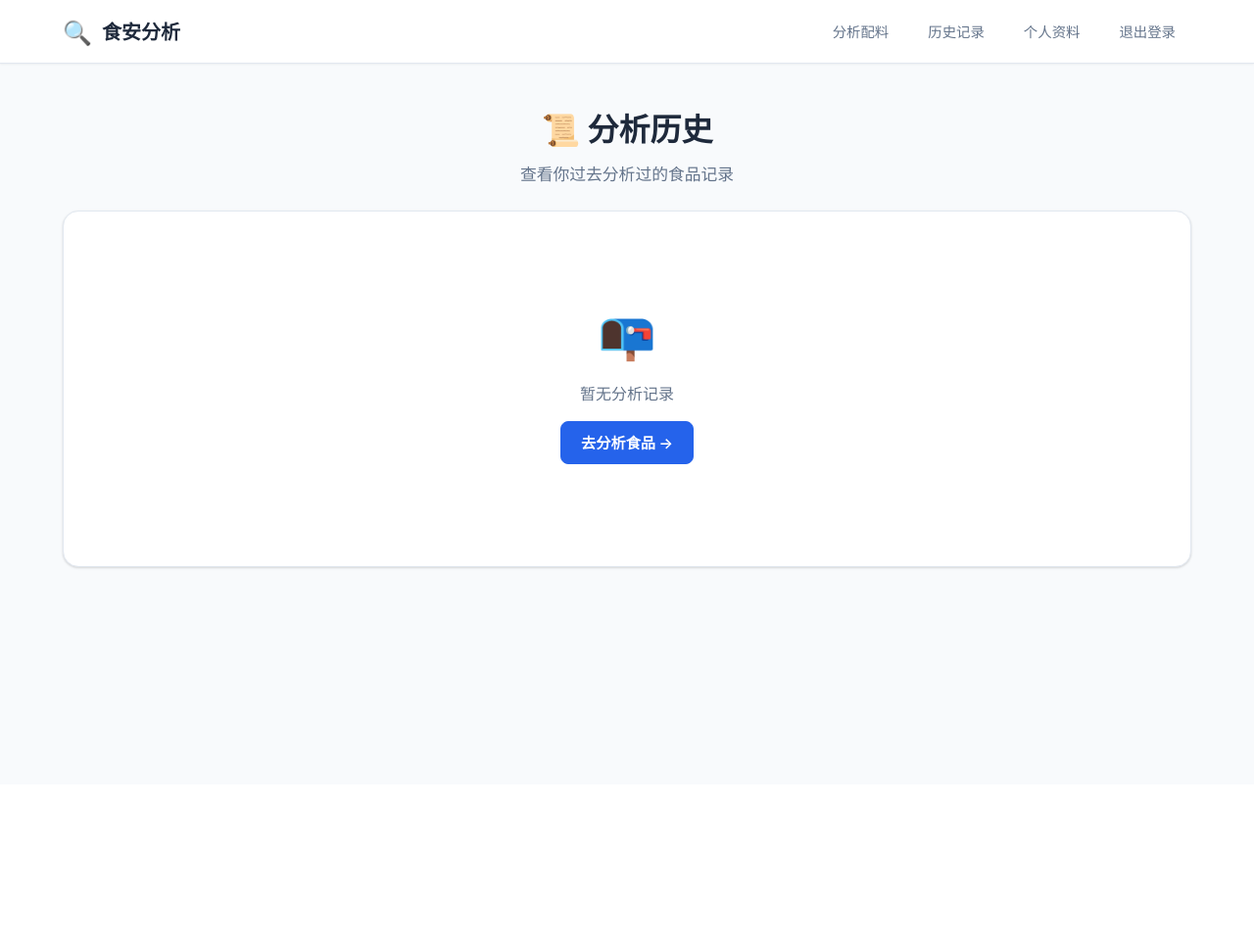
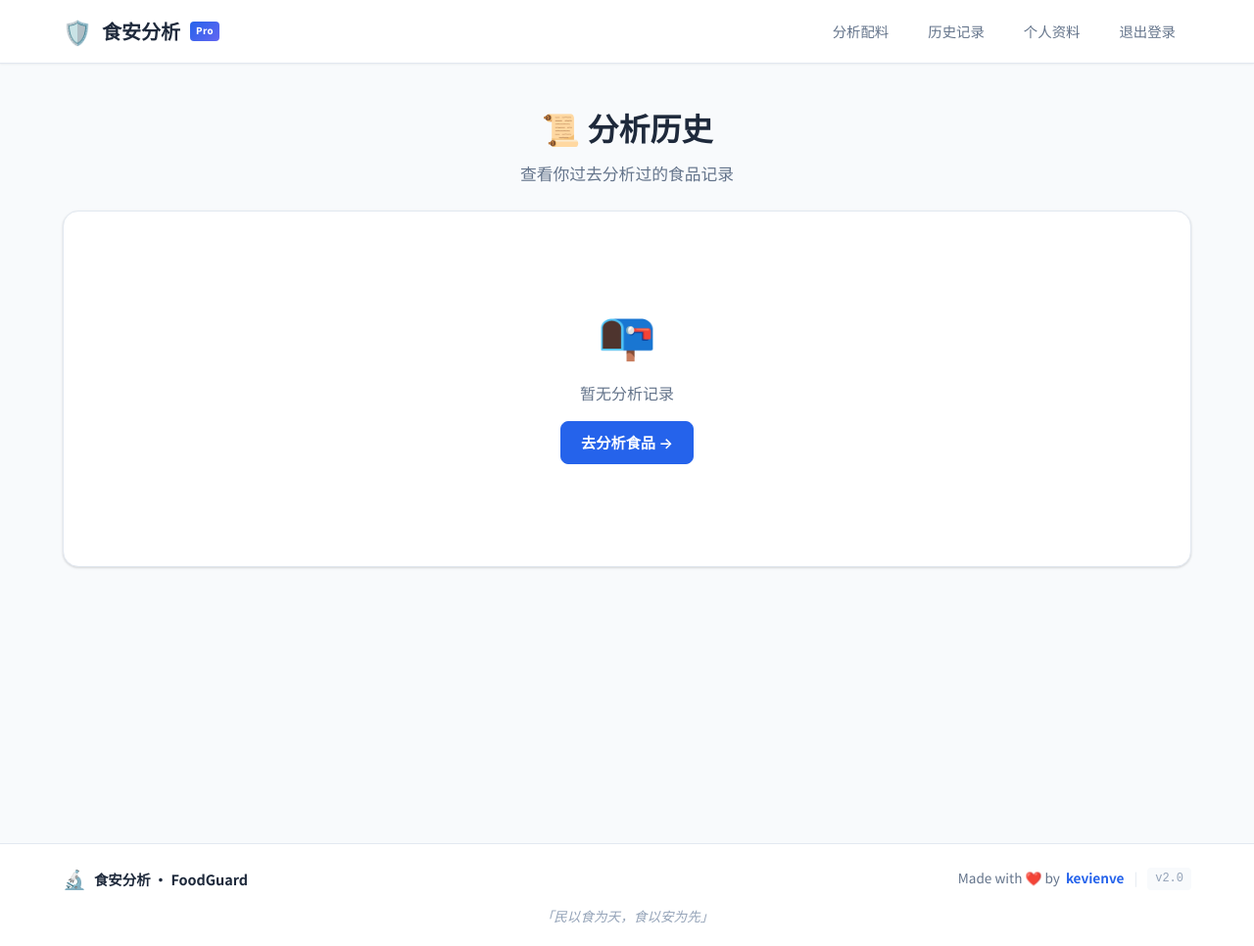
Before and after one commit to kevienve/food-analyzer, a Flask app: page /history in a window 1280 px wide. Shown: the whole page at 98% size. Before the commit the page ends 581 px from the top, so only its background shows below. Run offline with Flask 3, Linux system fonts and the light colour scheme; the visitor is signed in with stand-in values (Sample User, id 1); data that the repository does not hold is empty.

Commit message:
个人品牌定制：底部签名、彩蛋、Pro标记

```diff
--- a/static/css/style.css
+++ b/static/css/style.css
@@ -1375,9 +1375,107 @@ select {
 ::-webkit-scrollbar-thumb { background: #cbd5e1; border-radius: 3px; }
 ::-webkit-scrollbar-thumb:hover { background: #94a3b8; }
 
+/* ====== Footer ====== */
+.site-footer {
+    background: var(--color-surface);
+    border-top: 1px solid var(--color-border);
+    padding: 20px 0;
+    margin-top: 60px;
+}
+
+.footer-container {
+    max-width: 1200px;
+    margin: 0 auto;
+    padding: 0 24px;
+    display: flex;
+    align-items: center;
+    justify-content: space-between;
+    flex-wrap: wrap;
+    gap: 12px;
+}
+
+.footer-brand {
+    display: flex;
+    align-items: center;
+    gap: 8px;
+    font-weight: 700;
+    font-size: 0.9rem;
+    color: var(--color-text);
+}
+
+.footer-icon { font-size: 1.2rem; }
+
+.footer-credit {
+    display: flex;
+    align-items: center;
+    gap: 6px;
+    font-size: 0.85rem;
+    color: var(--color-text-secondary);
+}
+
+.footer-author {
+    font-weight: 700;
+    color: var(--color-primary);
+    text-decoration: none;
+    transition: var(--transition);
+}
+
+.footer-author:hover {
+    color: var(--color-info);
+    text-decoration: underline;
+}
+
+.footer-divider {
+    color: var(--color-border);
+    margin: 0 4px;
+}
+
+.footer-version {
+    font-family: 'Courier New', monospace;
+    font-size: 0.75rem;
+    color: var(--color-text-muted);
+    background: var(--color-bg);
+    padding: 2px 8px;
+    border-radius: 4px;
+}
+
+.footer-tagline {
+    width: 100%;
+    text-align: center;
+    font-size: 0.85rem;
+    color: var(--color-text-muted);
+    font-style: italic;
+    transition: opacity 0.4s ease;
+}
+
+/* Brand version badge */
+.brand-version {
+    font-size: 0.6rem;
+    font-weight: 800;
+    background: linear-gradient(135deg, var(--color-primary), var(--color-info));
+    color: #fff;
+    padding: 2px 6px;
+    border-radius: 4px;
+    letter-spacing: 0.5px;
+    vertical-align: super;
+}
+
+/* Shake animation for easter egg */
+@keyframes shake {
+    0%, 100% { transform: rotate(0deg); }
+    20% { transform: rotate(-15deg); }
+    40% { transform: rotate(15deg); }
+    60% { transform: rotate(-10deg); }
+    80% { transform: rotate(5deg); }
+}
+
+@media (max-width: 640px) {
+    .footer-container { flex-direction: column; text-align: center; }
+}
+
 /* ====== Print ====== */
 @media print {
-    .navbar, .nav-mobile, .nav-toggle, .toast,
+    .navbar, .nav-mobile, .nav-toggle, .toast, .site-footer,
     .btn, .analysis-overlay, .modal-overlay { display: none !important; }
     .card { box-shadow: none; border: 1px solid #ddd; }
 }
--- a/templates/base.html
+++ b/templates/base.html
@@ -14,8 +14,9 @@
     <nav class="navbar" id="navbar">
         <div class="nav-container">
             <a href="/dashboard" class="nav-brand">
-                <span class="brand-icon">🔍</span>
+                <span class="brand-icon" id="brandIcon" title="食安分析">🛡️</span>
                 <span class="brand-text">食安分析</span>
+                <span class="brand-version">Pro</span>
             </a>
             <div class="nav-links">
                 <a href="/dashboard" class="nav-link">分析配料</a>
@@ -39,6 +40,26 @@
     <main class="main-content">
         {% block content %}{% endblock %}
     </main>
+
+    {% if session.user_id %}
+    <footer class="site-footer">
+        <div class="footer-container">
+            <div class="footer-brand">
+                <span class="footer-icon">🔬</span>
+                <span>食安分析 · FoodGuard</span>
+            </div>
+            <div class="footer-credit">
+                <span>Made with ❤️ by</span>
+                <a href="https://github.com/kevienve" target="_blank" class="footer-author">kevienve</a>
+                <span class="footer-divider">|</span>
+                <span class="footer-version">v2.0</span>
+            </div>
+            <div class="footer-tagline">
+                <span id="footerQuote">「民以食为天，食以安为先」</span>
+            </div>
+        </div>
+    </footer>
+    {% endif %}
 
     <div id="toast" class="toast"></div>
 
@@ -90,6 +111,49 @@
                     mobile.classList.toggle('active');
                 });
             }
+
+            // 🥚 彩蛋：点品牌图标5次
+            const brandIcon = document.getElementById('brandIcon');
+            if (brandIcon) {
+                let clickCount = 0;
+                brandIcon.style.cursor = 'pointer';
+                brandIcon.addEventListener('click', () => {
+                    clickCount++;
+                    if (clickCount >= 5) {
+                        clickCount = 0;
+                        showToast('👨‍💻 本站由 kevienve 倾情制作 | 愿每一口食物都安心 🍃', 'info');
+                        // 短暂抖动动画
+                        brandIcon.style.animation = 'none';
+                        brandIcon.offsetHeight;
+                        brandIcon.style.animation = 'shake 0.6s ease';
+                        setTimeout(() => { brandIcon.style.animation = ''; }, 600);
+                    }
+                });
+                // 3秒内没点够就重置
+                setInterval(() => { clickCount = 0; }, 3000);
+            }
+
+            // 随机切换底部名言
+            const quotes = [
+                '「民以食为天，食以安为先」',
+                '「你吃的是什么，你就是什么」',
+                '「最好的医生是健康的食物」',
+                '「让每一餐都明明白白」',
+                '「食物是身体的燃料，选对燃料才能跑得更远」',
+                '「知道比不知道更安全」',
+            ];
+            const quoteEl = document.getElementById('footerQuote');
+            if (quoteEl) {
+                let qi = 0;
+                setInterval(() => {
+                    qi = (qi + 1) % quotes.length;
+                    quoteEl.style.opacity = '0';
+                    setTimeout(() => {
+                        quoteEl.textContent = quotes[qi];
+                        quoteEl.style.opacity = '1';
+                    }, 400);
+                }, 8000);
+            }
         });
     </script>
     {% block extra_scripts %}{% endblock %}
```
Also changed, not shown: uploads/temp_ocr_image.png (added).
